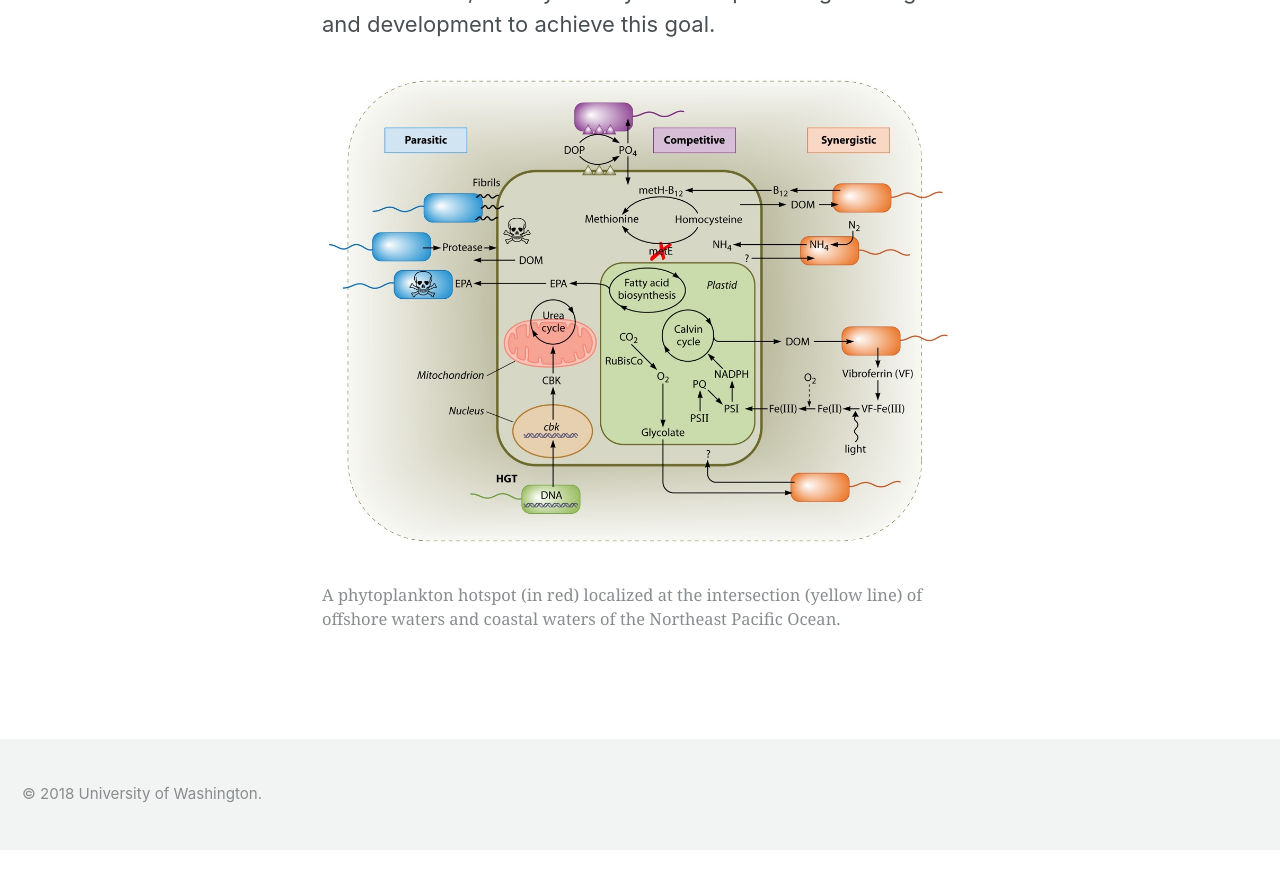
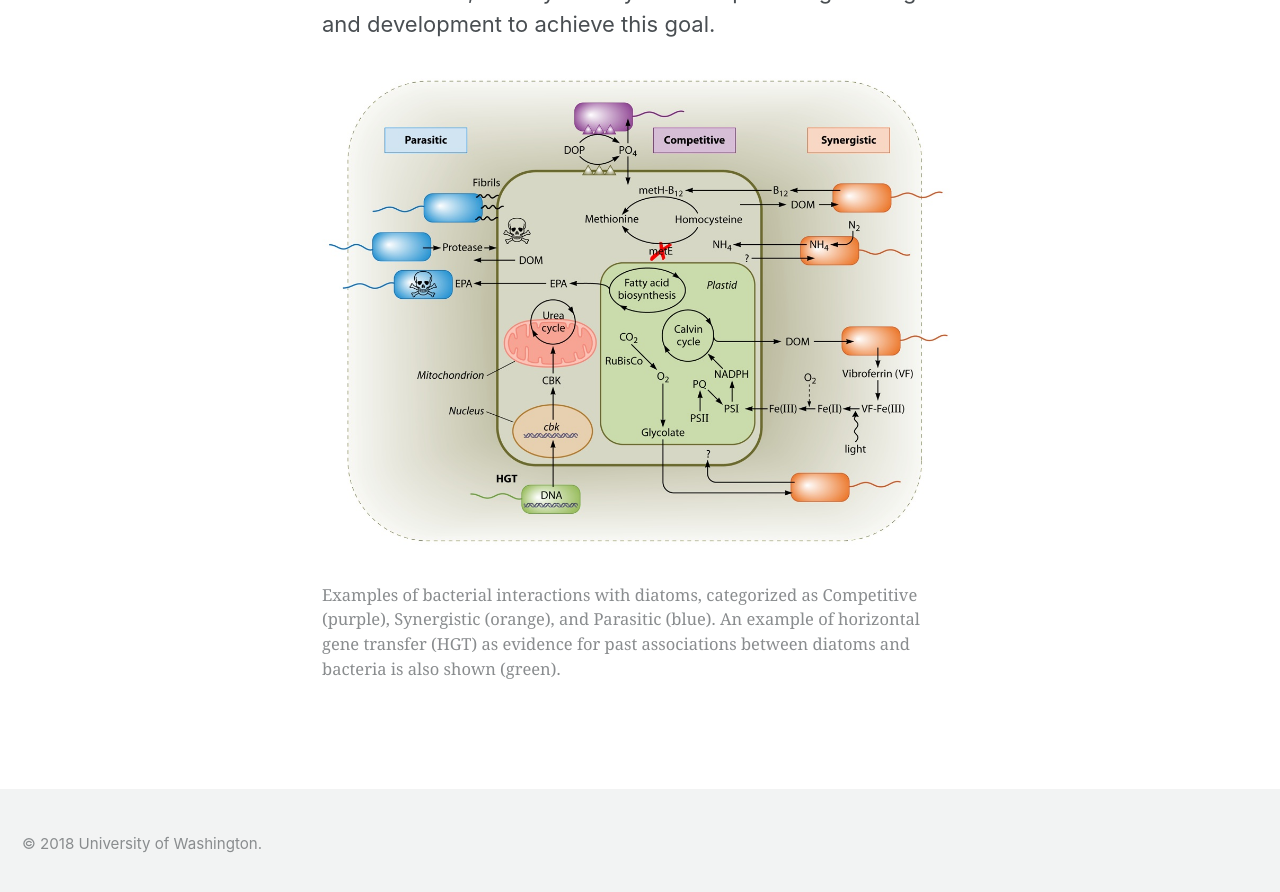
Before and after one commit to armbrustlab/armbrustlab.github.io, a Jekyll site: the page built from collections/_research/interactions.md, in a window 1280 px wide and 900 px high, scrolled down 684 px. Shown: the top 892 px of the window. Built offline with Jekyll 4.4.1, drawn with Linux system fonts in a browser that asks for light colours; nearby versions of some CDN libraries; before the commit the page ends 1534 px from its top, so only the background shows below that.

Commit message:
Update interactions.md

```diff
--- a/collections/_research/interactions.md
+++ b/collections/_research/interactions.md
@@ -4,5 +4,5 @@ title: Phytoplankton inter-kingdom interactions
 Microbial interactions are at the core of species success or failure. These interactions constitute an important component of microbial communities, where synergism, competition or grazing among species can drive the diversity of an ecosystem. The Armbrust lab is interested in understanding how interactions between phytoplankton and prokaryotes (bacteria and archaea) shape the distribution of microorganisms across diverse marine habitats. Of particular interest is the role of interspecies communication in mediating these interactions. We use a combination of techniques in the laboratory and in the field including microbiological and co-culturing techniques, next-gen sequencing (transcriptomics and metagenomics), metabolomics, flow cytometry and computer engineering and development to achieve this goal.
 
 
-![Interactions]({% link /assets/images/website_interactions.jpg %}){: .align-center}
-<figcaption>A phytoplankton hotspot (in red) localized at the intersection (yellow line) of offshore waters and coastal waters of the Northeast Pacific Ocean.</figcaption>
+![Interactions](/assets/images/website_interactions.jpg){: .align-center}
+<figcaption>Examples of bacterial interactions with diatoms, categorized as Competitive (purple), Synergistic (orange), and Parasitic (blue). An example of horizontal gene transfer (HGT) as evidence for past associations between diatoms and bacteria is also shown (green).</figcaption>
```
